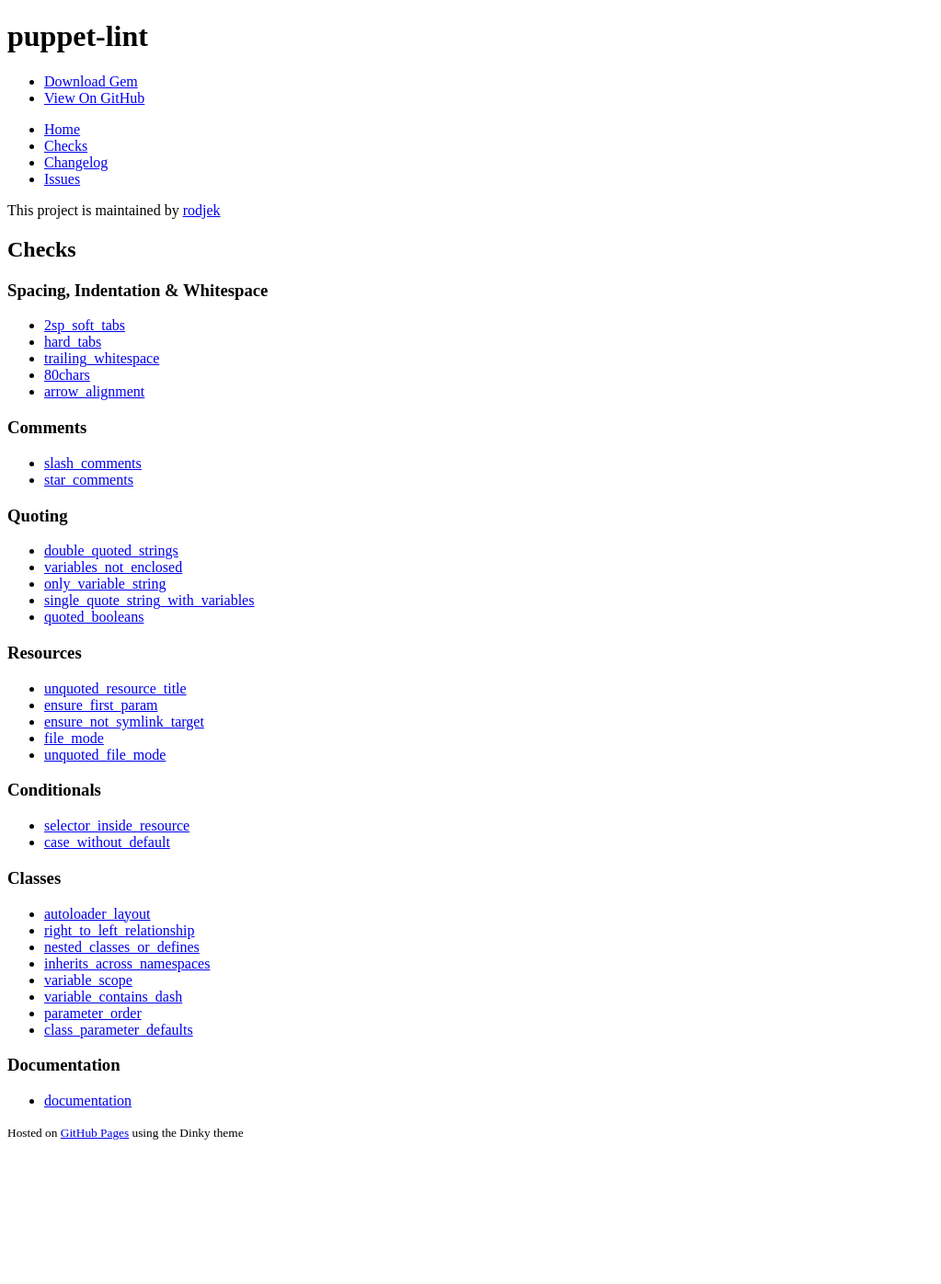
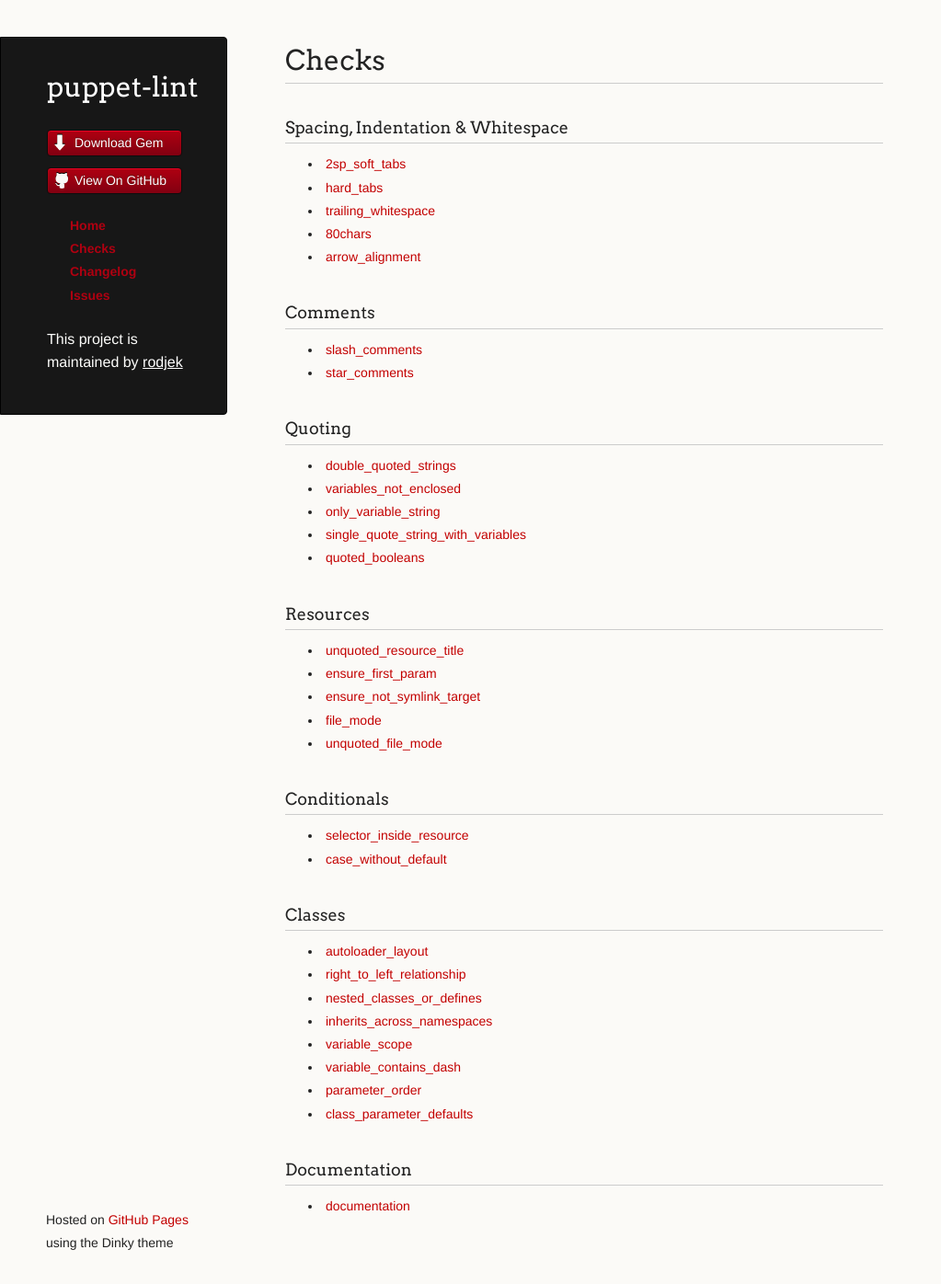
Before and after one commit to rodjek/puppet-lint, a Jekyll site: the page built from checks/index.md, in a window 1280 px wide and 1396 px high. Shown: the whole window at 92% size, without its empty margins (0-1023 px from the left). Built offline with Jekyll 4.4.1, drawn with Linux system fonts in a browser that asks for light colours.

Commit message:
Update the layout to work with jekyll

```diff
--- a/_config.yml
+++ b/_config.yml
@@ -0,0 +1,2 @@
+---
+pygments: true
--- a/_layouts/default.html
+++ b/_layouts/default.html
@@ -5,9 +5,9 @@
     <meta http-equiv="X-UA-Compatible" content="chrome=1">
     <title>puppet-lint</title>
 
-    <link rel="stylesheet" href="stylesheets/styles.css">
-    <link rel="stylesheet" href="stylesheets/pygment_trac.css">
-    <script src="javascripts/scale.fix.js"></script>
+    <link rel="stylesheet" href="/stylesheets/styles.css">
+    <link rel="stylesheet" href="/stylesheets/pygment_trac.css">
+    <script src="/javascripts/scale.fix.js"></script>
     <meta name="viewport" content="width=device-width, initial-scale=1, user-scalable=no">
     <!--[if lt IE 9]>
     <script src="//html5shiv.googlecode.com/svn/trunk/html5.js"></script>
@@ -30,8 +30,8 @@
 
         <ul class="menu">
           <li><a href="/">Home</a></li>
-          <li><a href="#">Checks</a></li>
-          <li><a href="#">Changelog</a></li>
+          <li><a href="/checks/">Checks</a></li>
+          <li><a href="/changelog/">Changelog</a></li>
           <li><a href="https://github.com/rodjek/puppet-lint/issues">Issues</a></li>
         </ul>
         <p class="header">This project is maintained by <a class="header name" href="https://github.com/rodjek">rodjek</a></p>
```
